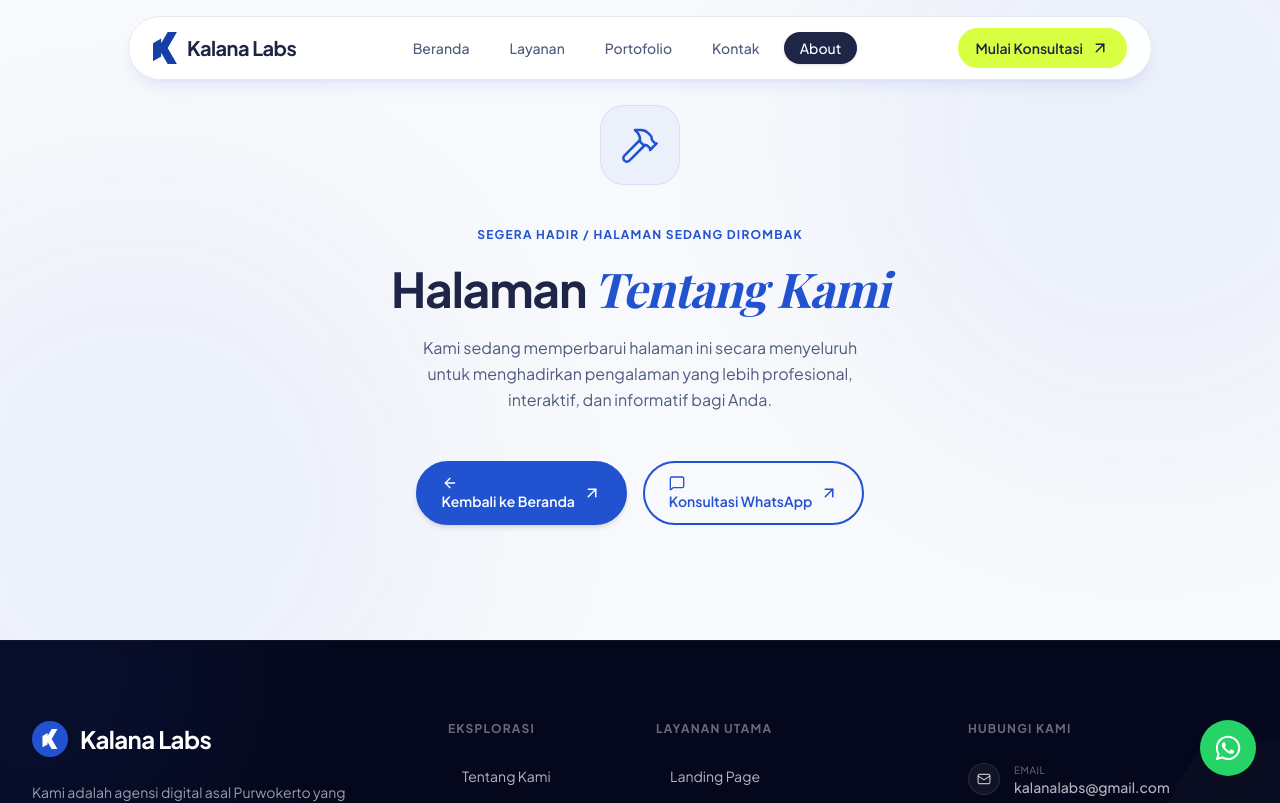
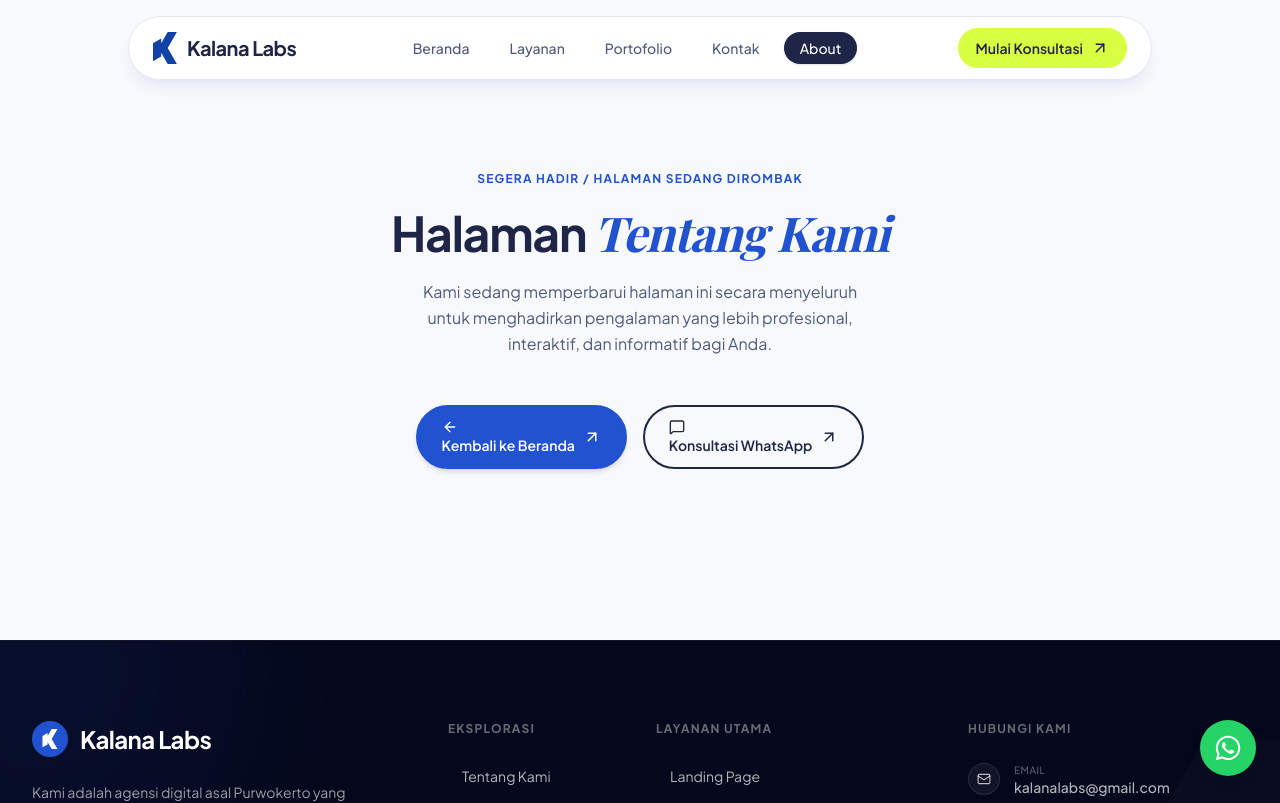
Before and after one commit to kendikadimas/kalanalabs, a Next.js app: page /about in a window 1280 px wide. Shown: the top 803 px of the page. Built offline with nearby package versions, Linux system fonts and the light colour scheme.

Commit message:
fix: resolve button style merge using twMerge to fix outline style conflicts

```diff
--- a/src/components/ui/Button.tsx
+++ b/src/components/ui/Button.tsx
@@ -2,6 +2,7 @@
 
 import Link from 'next/link'
 import { type ReactNode } from 'react'
+import { twMerge } from 'tailwind-merge'
 
 type ButtonVariant = 'primary' | 'outline' | 'accent'
 type ButtonSize = 'sm' | 'md' | 'lg'
@@ -44,7 +45,10 @@ export default function Button({
   disabled = false,
   showArrow = true,
 }: ButtonProps) {
-  const baseClasses = `inline-flex items-center justify-center gap-2 rounded-full font-semibold transition-all duration-200 cursor-pointer focus:outline-none focus:ring-2 focus:ring-[#2152cf]/50 focus:ring-offset-2 group ${sizeClasses[size]} ${variantClasses[variant]} ${disabled ? 'opacity-50 cursor-not-allowed' : ''} ${className}`
+  const baseClasses = twMerge(
+    `inline-flex items-center justify-center gap-2 rounded-full font-semibold transition-all duration-200 cursor-pointer focus:outline-none focus:ring-2 focus:ring-[#2152cf]/50 focus:ring-offset-2 group ${sizeClasses[size]} ${variantClasses[variant]} ${disabled ? 'opacity-50 cursor-not-allowed' : ''}`,
+    className
+  )
 
   const arrowIcon = showArrow ? (
     <svg
--- a/src/components/ui/ComingSoon.tsx
+++ b/src/components/ui/ComingSoon.tsx
@@ -14,18 +14,18 @@ export default function ComingSoon({ pageName }: ComingSoonProps) {
       className="relative min-h-[80vh] flex flex-col items-center justify-center overflow-hidden bg-[#f8f9fc] py-20 px-4"
     >
       {/* Decorative Background Elements */}
-      <div className="absolute inset-0 pointer-events-none overflow-hidden" aria-hidden>
+      {/* <div className="absolute inset-0 pointer-events-none overflow-hidden" aria-hidden>
         {/* Soft blue glow top right */}
-        <div className="absolute -top-40 -right-40 w-[600px] h-[600px] rounded-full bg-[#2152cf]/5 blur-[100px]" />
+        {/* <div className="absolute -top-40 -right-40 w-[600px] h-[600px] rounded-full bg-[#2152cf]/5 blur-[100px]" /> */}
         {/* Soft blue glow bottom left */}
-        <div className="absolute -bottom-40 -left-40 w-[600px] h-[600px] rounded-full bg-[#2152cf]/5 blur-[100px]" />
-      </div>
+        {/* <div className="absolute -bottom-40 -left-40 w-[600px] h-[600px] rounded-full bg-[#2152cf]/5 blur-[100px]" /> */}
+      {/* </div> */}
 
       <div className="relative max-w-xl w-full text-center space-y-8 z-10">
         {/* Icon container */}
-        <div className="inline-flex items-center justify-center w-20 h-20 rounded-3xl bg-[#2152cf]/5 border border-[#2152cf]/10 text-[#2152cf] animate-bounce">
+        {/* <div className="inline-flex items-center justify-center w-20 h-20 rounded-3xl bg-[#2152cf]/5 border border-[#2152cf]/10 text-[#2152cf] animate-bounce">
           <Hammer className="w-10 h-10" strokeWidth={1.5} />
-        </div>
+        </div> */}
 
         {/* Text */}
         <div className="space-y-4">
```
Also changed, not shown: 1 other file (tests, documents, lock files or other folders).
